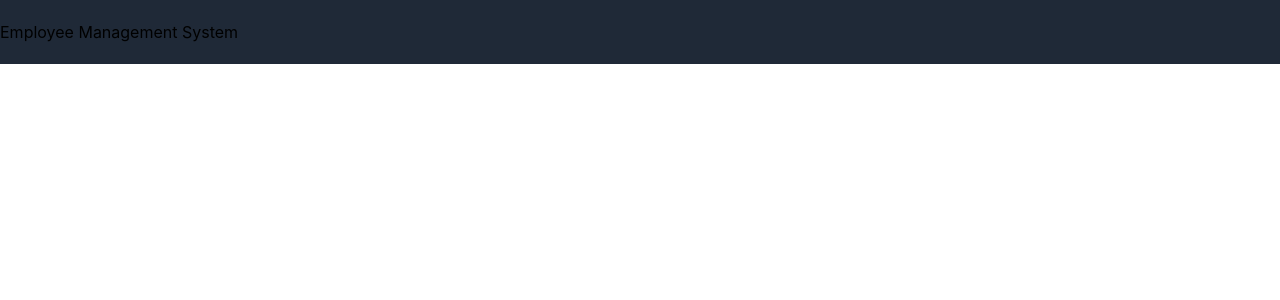
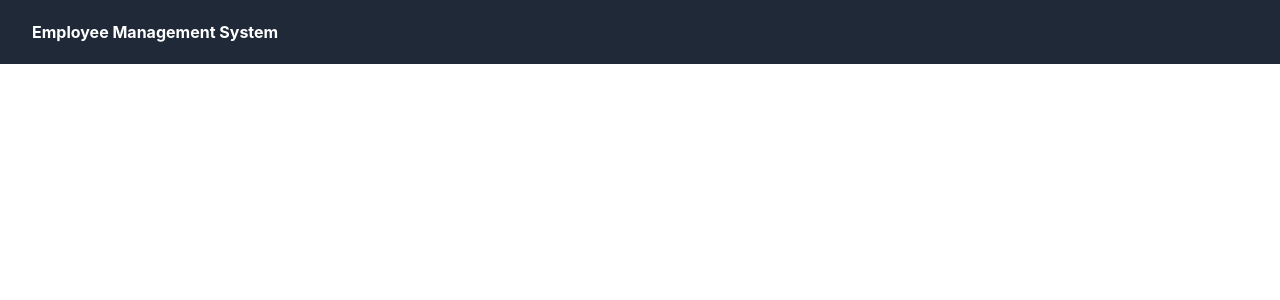
Before and after one commit to Vishnuanand77/employee-management-system-spring, a React (Create React App) app in the folder employee-management-ui/: page / in a window 1280 px wide. Shown: the top 300 px of the page. Built offline with nearby package versions, Linux system fonts and the light colour scheme.

Commit message:
Created NavBar react component

```diff
--- a/employee-management-ui/src/App.js
+++ b/employee-management-ui/src/App.js
@@ -1,12 +1,9 @@
 import './App.css';
+import { NavBar } from './components/NavBar';
 
 function App() {
   return (
-    <div className="bg-gray-800">
-      <div className="h-16 flex items-center">
-        <p>Employee Management System</p>
-      </div>
-    </div>
+    <NavBar></NavBar>
   );
 }
 
--- /dev/null
+++ b/employee-management-ui/src/components/NavBar.js
@@ -0,0 +1,11 @@
+import React from 'react'
+
+export const NavBar = () => {
+  return (
+    <div className="bg-gray-800">
+      <div className="h-16 px-8 flex items-center">
+        <p className="text-white font-bold">Employee Management System</p>
+      </div>
+    </div>
+  );
+}
```
